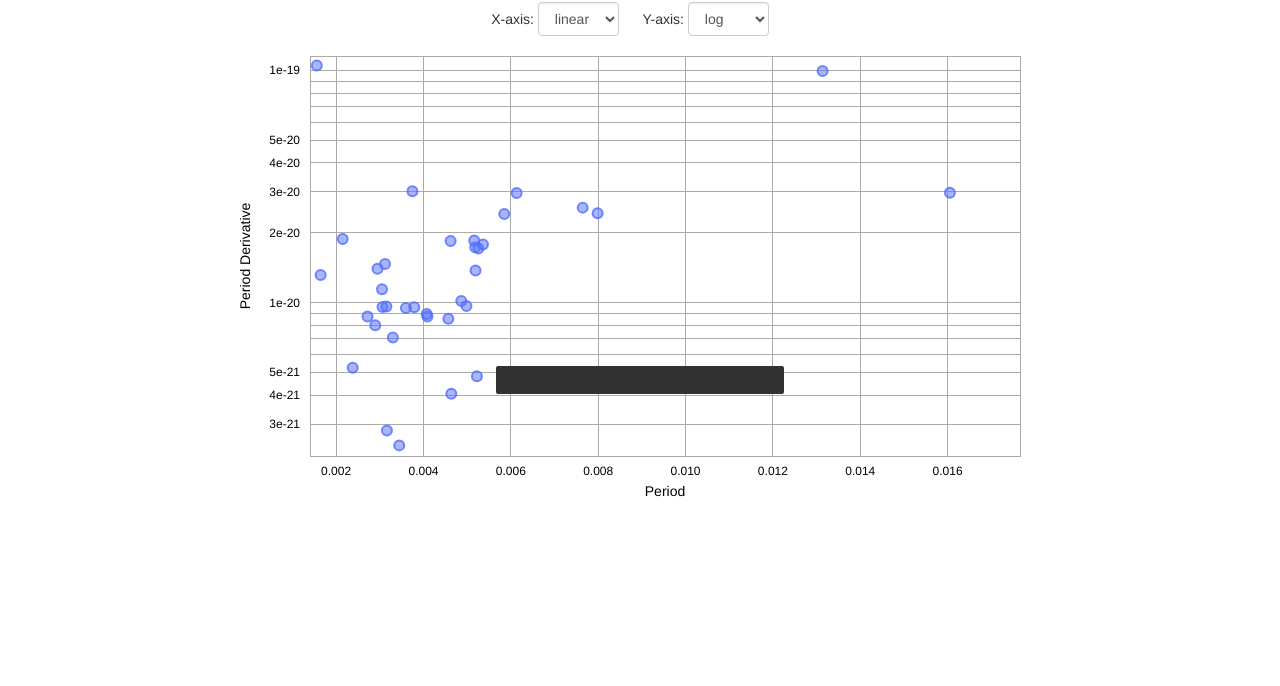
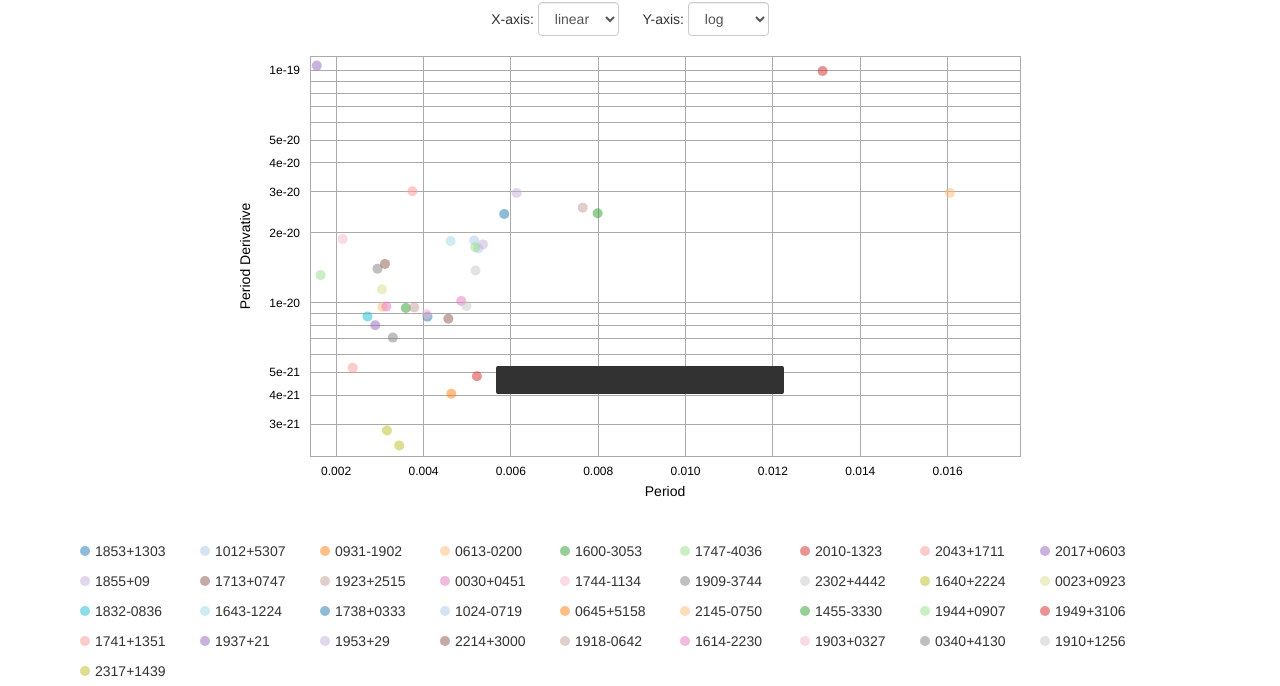
Before and after one commit to rohitrp/pulsar-data-visualizer, a website: page public/index.html in a window 1280 px wide. Shown: the part 486-1172 px from the top of the page. Before the commit the page ends 1022 px from the top, so only its background shows below. Drawn offline with nearby package versions, Linux system fonts and the light colour scheme.

Commit message:
[feat] Use D3's color scale for scatter plot

```diff
--- a/public/index.html
+++ b/public/index.html
@@ -17,7 +17,7 @@
     <h1>Data Visualizer</h1>
   </div>
 
-  <div class="container" id="pulsars">
+  <div class="container" id="pulsars-table">
     <button class="mdl-button mdl-js-button mdl-button--raised mdl-js-ripple-effect mdl-button--colored">Show Table</button>
 
     <div class="pulsars-table">
@@ -154,6 +154,10 @@
 
   </div>
 
+  <div class="container" id="pulsars">
+
+  </div>
+
   <div id="error-snackbar" class="mdl-js-snackbar mdl-snackbar">
     <div class="mdl-snackbar__text"></div>
     <button class="mdl-snackbar__action" type="button"></button>
--- a/public/js/chart.js
+++ b/public/js/chart.js
@@ -1,6 +1,4 @@
 var pulsarData = [];
-
-var bubbleColors = ["#D32F2F", "#536DFE", "#F44336", "#C2185B", "#388E3C"];
 
 var chartType = d3.selectAll('input[type="radio"]');
 var isScatter = true;
@@ -30,12 +28,12 @@ var xVal, yVal, xType, yType, radiusVal;
 
 var xScale = d3.scale;
 var yScale = d3.scale;
-var colorScale = d3.scale;
+var colorScale = d3.scale.category20();
 var radiusScale = d3.scale;
 
 var xAxis, yAxis;
 
-var svg, objects, tooltip, zoom, bubbleColor;
+var svg, objects, tooltip, zoom;
 
 
 d3.json('data/pulsar_data.json', function (error, data) {
@@ -43,13 +41,31 @@ d3.json('data/pulsar_data.json', function (error, data) {
 
   pulsarData = data;
 
+  var tBody = d3.select('#pulsars-table').select('tbody');
+  var pulsars = d3.select('#pulsars');
+
   pulsarData.forEach(function (d, i) {
-    var row = d3.select('#pulsars').select('tbody').append('tr');
+    var row = tBody.append('tr');
     row.append('td').text(i+1);
 
     for (var key in d) {
       row.append('td').text(d[key]);
     }
+
+    pulsars.append('div')
+      .classed('pulsar-' + i, true);
+
+    var currPulsar = d3.select('.pulsar-' + i);
+
+    currPulsar.append('div')
+      .classed('pulsar-color', true)
+      .style('background-color', colorScale(i % 20))
+      .style('display', 'inline-block');
+
+    currPulsar.append('span')
+      .style('display', 'inline-block')
+      .text(d['Pulsar']);
+
 
   });
 
@@ -67,10 +83,9 @@ var scatterPlot = {
     this.addLabels();
   },
   initializeAxes: function() {
-    bubbleColor = bubbleColors[Math.floor(Math.random() * bubbleColors.length)];
-
     xScale = d3.scale;
     yScale = d3.scale;
+    colorScale = d3.scale;
 
     xScale = (xType === "linear") ? xScale.linear() : xScale.log();
 
@@ -124,7 +139,9 @@ var scatterPlot = {
         return 5;
       };
     }
-    else radiusScale.range([2, 15]);
+    else radiusScale.range([5, 30]);
+
+    colorScale = colorScale.category20();
   },
   addLabels: function () {
     d3.selectAll('.x-label, .y-label').remove();
@@ -195,8 +212,9 @@ var scatterPlot = {
     .ease('elastic')
     .attr('transform', this.transform)
     .attr('r', 5)
-    .style('fill', bubbleColor)
-    .style('stroke', bubbleColor)
+    .style('fill', function (d, i) {
+      return colorScale(i % 20);
+    });
   },
   zoomed: function () {
     svg.select(".x.axis").call(xAxis);
@@ -291,8 +309,9 @@ d3.selectAll('.for-scatter select').on('change', function() {
     .attr('r', function(d) {
       return radiusScale(d[radiusVal]);
     })
-    .style('fill', bubbleColor)
-    .style('stroke', bubbleColor);
+    .style('fill', function (d, i) {
+      return colorScale(i % 20);
+    });
 
 
   svg.selectAll('g .x.axis').call(xAxis);
@@ -462,7 +481,7 @@ d3.selectAll('.for-bar select').on('change', function() {
 
 });
 
-d3.select('#pulsars button').on('click', function () {
+d3.select('#pulsars-table button').on('click', function () {
   if (d3.select(this).html() === "Show Table") {
     d3.select(this).html("Hide Table");
     d3.select('.pulsars-table').style('display', 'block');
@@ -470,6 +489,4 @@ d3.select('#pulsars button').on('click', function () {
     d3.select(this).html("Show Table");
     d3.select('.pulsars-table').style('display', 'none');
   }
-
-
 });
--- a/public/style.css
+++ b/public/style.css
@@ -30,8 +30,6 @@ body {
     display: inline-block;
     fill-opacity: 0.5;
     fill: rgb(31, 119, 180);
-    stroke-width: 2px;
-    stroke-opacity: .8;
 }
 
 .plot {
@@ -84,3 +82,19 @@ rect {
 .for-scatter .radius {
     display: inline-block;
 }
+
+#pulsars div {
+    display: inline-block;
+    width: 110px;
+    text-align: left;
+    margin: 5px;
+    float: left;
+}
+
+#pulsars div .pulsar-color {
+    width: 10px;
+    height: 10px;
+    border-radius: 10px;
+    display: inline-block;
+    opacity: 0.5;
+}
```
